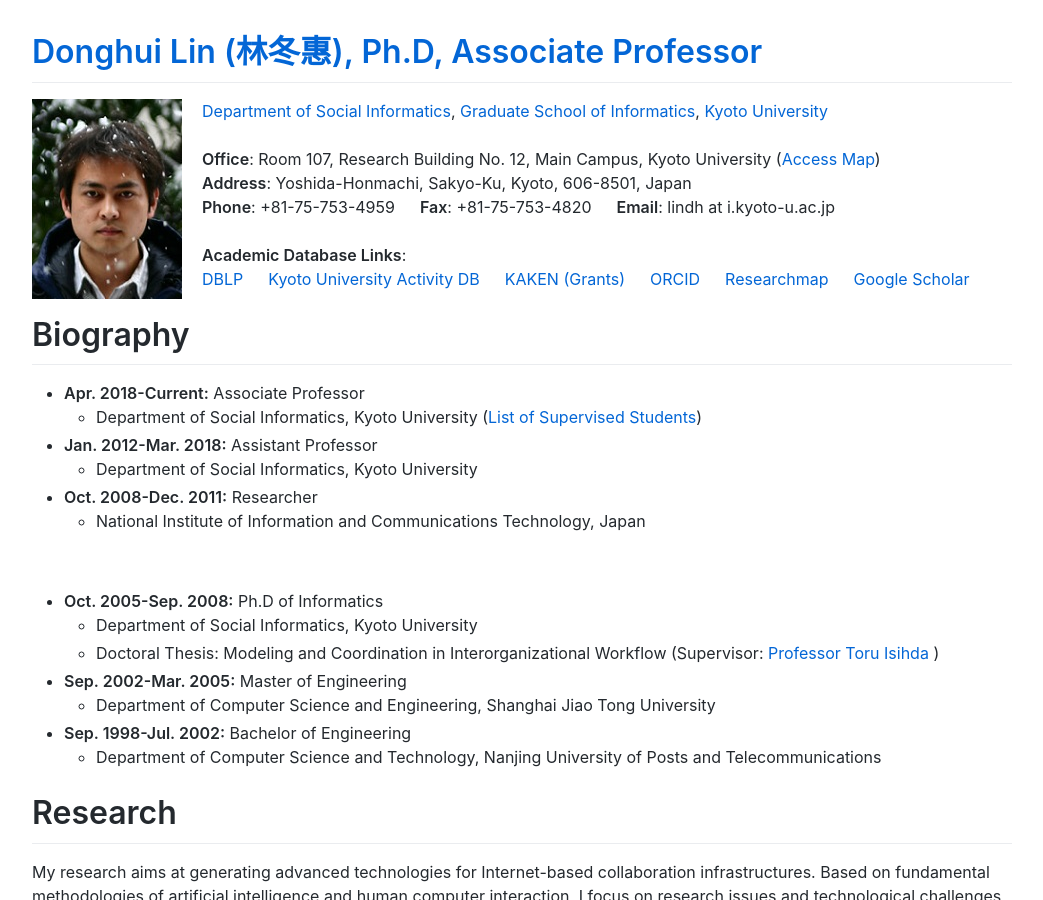
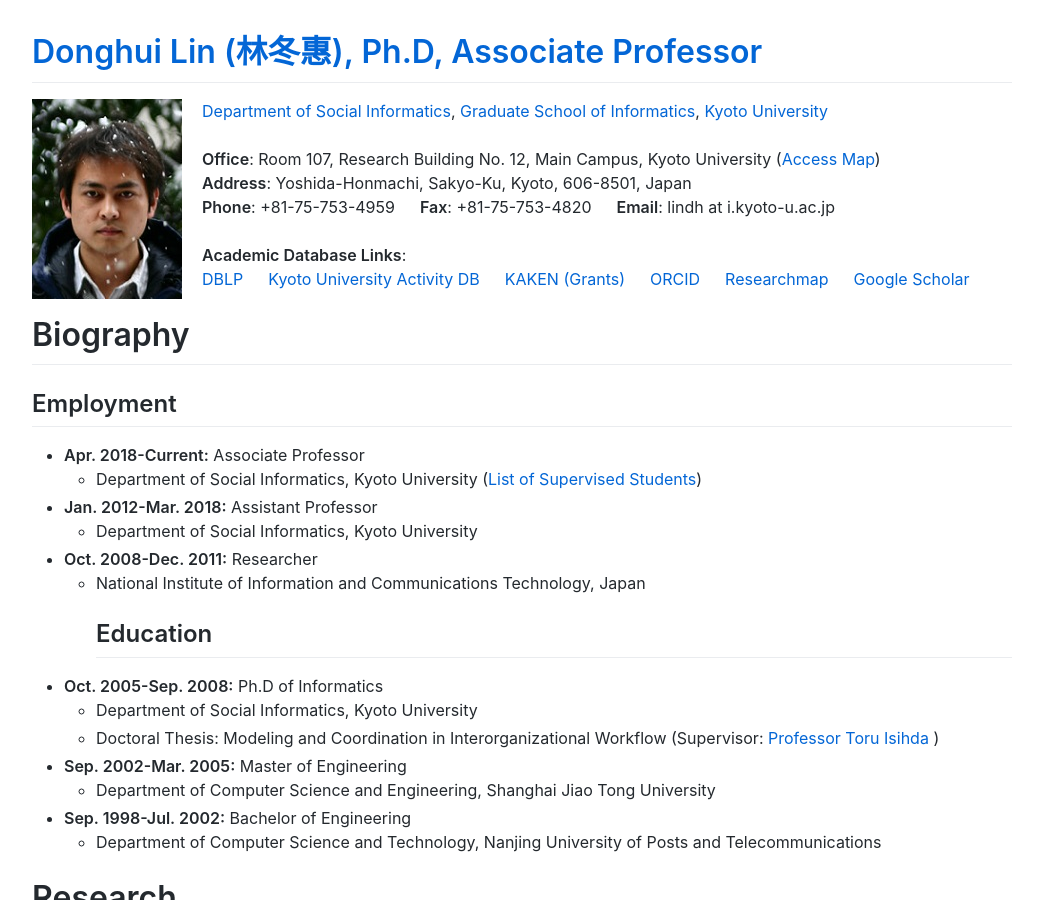
Before and after one commit to lindh/lindh.github.io, a Jekyll site: the page built from index.md, in a window 1280 px wide and 900 px high. Shown: the whole window, without its empty margins (118-1161 px from the left). Built offline with Jekyll 4.4.1, drawn with Linux system fonts in a browser that asks for light colours; comment, search, counter and statistics services are not loaded.

Commit message:
Update index.md

```diff
--- a/index.md
+++ b/index.md
@@ -18,16 +18,14 @@
    [DBLP](https://dblp.uni-trier.de/pers/hd/l/Lin:Donghui) &emsp; [Kyoto University Activity DB](https://kyouindb.iimc.kyoto-u.ac.jp/e/oK6aA) &emsp; [KAKEN (Grants)](https://nrid.nii.ac.jp/en/nrid/1000090534131/) &emsp; [ORCID](https://orcid.org/0000-0001-9462-0216) &emsp; [Researchmap](https://researchmap.jp/DonghuiLin?lang=en) &emsp; [Google Scholar](https://scholar.google.com/citations?user=kEs1I8AAAAAJ)
 
 # Biography
-
+## Employment
 - **Apr. 2018-Current:** Associate Professor
   - Department of Social Informatics, Kyoto University ([List of Supervised Students](./students.html))
 - **Jan. 2012-Mar. 2018:** Assistant Professor
   - Department of Social Informatics, Kyoto University
 - **Oct. 2008-Dec. 2011:** Researcher
   - National Institute of Information and Communications Technology, Japan
-
-<br>
-
+## Education
 - **Oct. 2005-Sep. 2008:** Ph.D of Informatics
   - Department of Social Informatics, Kyoto University
   - Doctoral Thesis: Modeling and Coordination in Interorganizational Workflow (Supervisor: [Professor Toru Isihda](https://en.wikipedia.org/wiki/Toru_Ishida)
```
